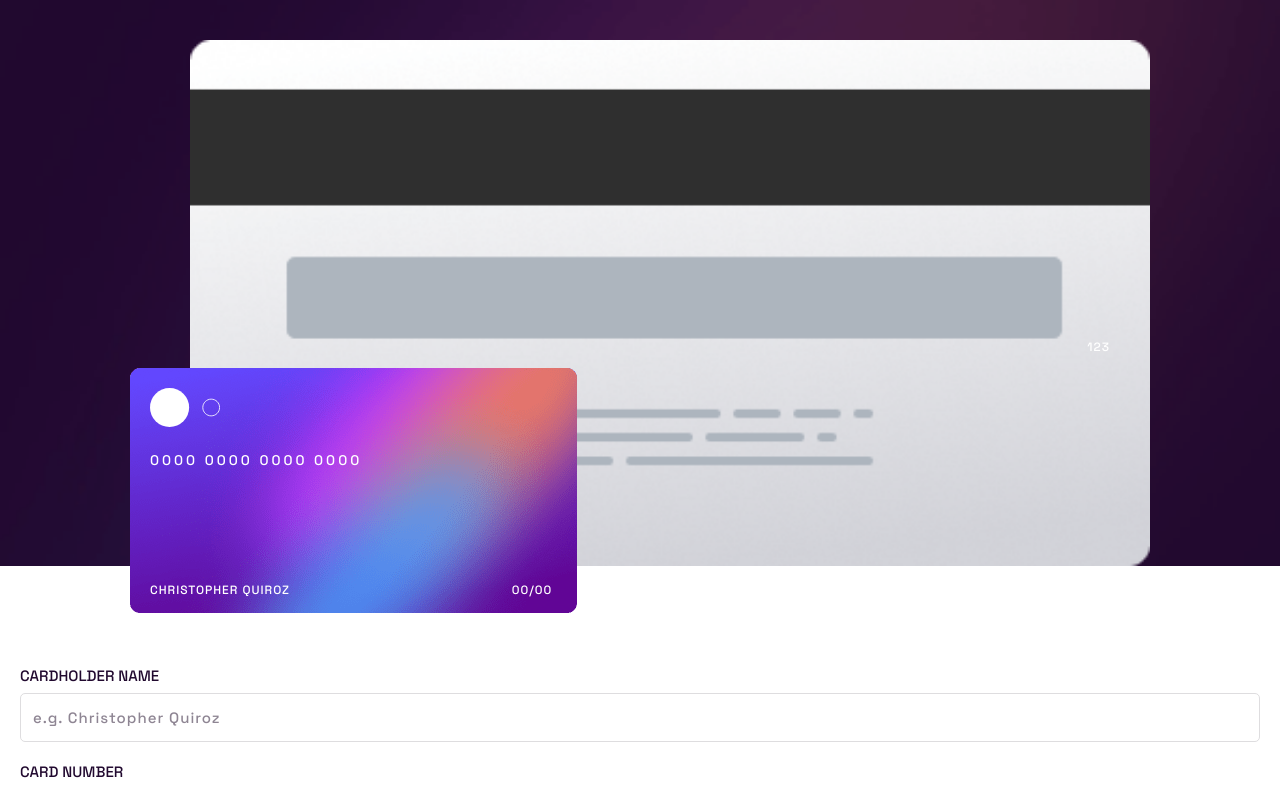
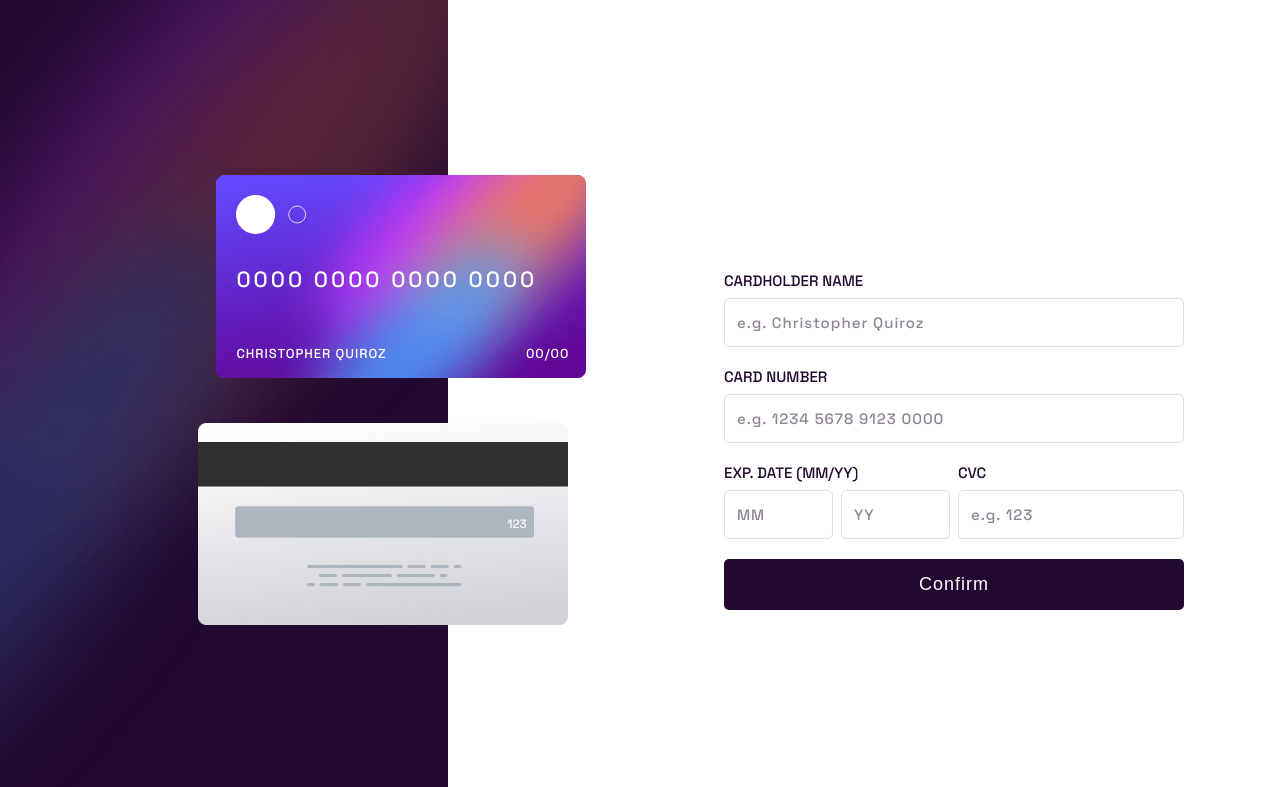
Before and after one commit to christopherqmendivel/card-interactive, an Angular app: page / in a window 1280 px wide. Shown: the top 787 px of the page. Built offline with nearby package versions, Linux system fonts and the light colour scheme.

Commit message:
Fix styles RPW

```diff
--- a/src/app/app.component.css
+++ b/src/app/app.component.css
@@ -3,6 +3,25 @@
   background-size: cover;
   display: block;
   min-height: 25rem;
+}
 
+/* MEDIA QUERY */
 
+@media (min-width: 992px) {
+  .container.interactive-card {
+    display: flex;
+  }
+  .c-card {
+    width: 35%;
+    position: relative;
+    background-image: url(/assets/images/backgrounds/bg-main-desktop.png);
+    display: flex;
+    align-items: center;
+  }
+  .form {
+    display: flex;
+    justify-content: center;
+    align-items: center;
+    margin-left: 20%;
+  }
 }
--- a/src/app/card/card.component.css
+++ b/src/app/card/card.component.css
@@ -1,26 +1,25 @@
 /* CARDS */
 
+.card {
+  color: var(--white);
+  position: relative;
+  padding-top: 1rem;
 
-.card {
- color: var(--white);
- position: relative;
- padding-top: 1rem;
-
- width: 75%;
- margin: 0 auto;
-
+  width: 80%;
+  margin: 0 auto;
+  padding-top: 5rem;
+  padding-bottom: 5rem;
 }
 
 .card-front {
   position: absolute;
-  top: 65%;
+  top: 54%;
   display: flex;
 }
 
 .card-back {
   display: flex;
   justify-content: flex-end;
-  padding-top: 3rem;
   width: 100%;
 
   position: relative;
@@ -31,8 +30,11 @@
 .card-front .img-front {
   width: 100%;
   background-size: cover;
+  max-width: 37rem;
 }
 
+
+/*
 .cvc {
   position: absolute;
   bottom: 38%;
@@ -41,9 +43,15 @@
   font-size: 1.2rem;
   color: white;
   letter-spacing: 0.1rem;
+}*/
+.card-back::after {
+  content: attr(data-cvc);
+  position: absolute;
+  top: 50%;
+  transform: translateY(-50%);
+  right: 14%;
+  font-size: 1.2rem;
 }
-
-
 
 .card-logo {
   width: 7rem;
@@ -55,8 +63,6 @@
   right: 3rem;
 }
 
-
-
 .info-card {
   position: absolute;
   top: 0;
@@ -64,11 +70,10 @@
   width: 100%;
   height: 100%;
   box-sizing: border-box;
-  font-size: 1.4rem;
 }
 
 .number-card {
-  letter-spacing: 0.3rem;
+  letter-spacing: 0.2rem;
 }
 
 .name-expire {
@@ -96,3 +101,82 @@
 span.card-month:after {
   content: "/";
 }
+
+/* MEDIA QUERY */
+
+@media (min-width: 440px) {
+  .card {
+    width: 65%;
+  }
+
+  .card-front {
+    top: 54%;
+  }
+  .number-card {
+    letter-spacing: 0.3rem;
+    position: absolute;
+    top: 50%;
+    transform: translateY(-50%);
+    font-size: 1.8rem;
+  }
+  .card-foot {
+    padding-bottom: 0;
+    bottom: 10%;
+  }
+
+  .cvc {
+    bottom: 54%;
+    right: 13%;
+  }
+}
+
+@media (min-width: 720px) {
+  .card {
+    width: 40%;
+  }
+
+  .card-back .img-back,
+  .card-front .img-front {
+    min-width: 37rem;
+  }
+
+
+
+  .number-card  {
+    font-size: 2.2rem;
+  }
+}
+
+@media (min-width: 992px) {
+  .c-card {
+    width: 35%;
+  }
+  .card {
+    display: flex;
+    flex-direction: column;
+    justify-content: center;
+    gap: 4rem;
+    position: absolute;
+    left: 55%;
+    width: 65%;
+  }
+  .card-front {
+    position: initial;
+    order: 1;
+  }
+
+
+
+  .info-card,
+  .card-month,
+  .name-expire,
+  .card-expire {
+    font-size: 1.3rem;
+  }
+
+  .card-back {
+    order: 2;
+    padding-top: 0;
+  }
+
+}
--- a/src/app/card/card.component.html
+++ b/src/app/card/card.component.html
@@ -2,13 +2,13 @@
 <div class="card">
 
   <!-- CARD BACK -->
-  <div class="card-back">
+  <div class="card-back" [attr.data-cvc]="cardCvc">
     <img
       src="/assets/images/backgrounds/bg-card-back.png"
       class="img-back"
       alt="Card Back"
     />
-    <span class="cvc">{{ cardCvc }}</span>
+    <!-- <span class="cvc">{{ cardCvc }}</span> -->
   </div>
 
   <!-- CARD FRONT -->
--- a/src/app/form/form.component.css
+++ b/src/app/form/form.component.css
@@ -1,5 +1,5 @@
 form {
-  margin-top: 10rem;
+  margin-top: 30%;
   display: flex;
   flex-direction: column;
   padding-left: 2rem;
@@ -58,6 +58,9 @@ form {
   gap: 2rem;
   padding-left: 2rem;
   padding-right: 2rem;
+  max-width: 50rem;
+  margin-left: auto;
+  margin-right: auto;
 }
 
 .container-thank .title {
@@ -108,3 +111,34 @@ form {
   height: 4.9rem;
 
 }
+
+
+/* MEDIA QUERYS */
+
+@media (min-width: 440px)  {
+  form {
+    margin-top: 20%;
+  }
+}
+
+@media(min-width: 720px) {
+  form {
+    max-width: 50rem;
+    margin-left: auto;
+    margin-right: auto;
+  }
+}
+
+@media (min-width: 992px) {
+  .form {
+    width: 65%;
+    display: flex;
+    justify-content: center;
+    align-items: center;
+    max-width: 50rem;
+  }
+
+  .showForm {
+    max-width: 50rem;
+  }
+}
--- a/src/app/form/form.component.html
+++ b/src/app/form/form.component.html
@@ -1,4 +1,4 @@
-<div *ngIf="showForm">
+<div *ngIf="showForm" class="showForm">
   <form [formGroup]="myForm" (ngSubmit)="onSave()">
     <!-- CARD NAME -->
     <div class="form-group">
```
